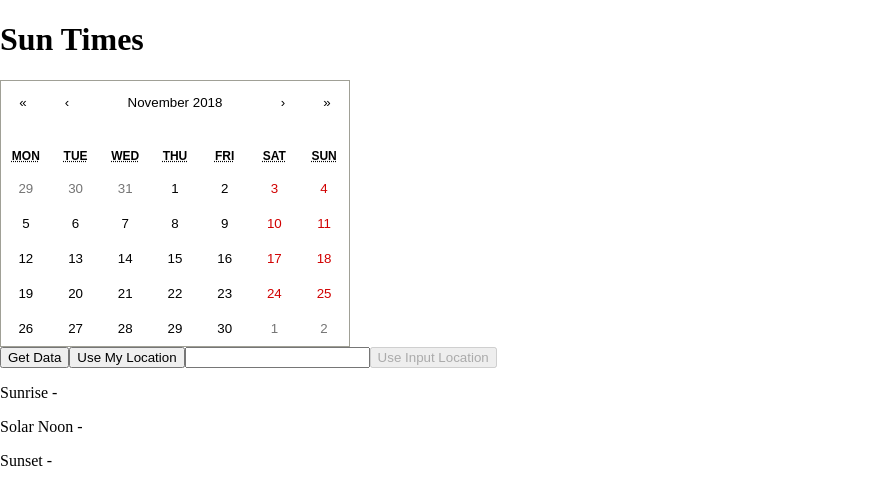
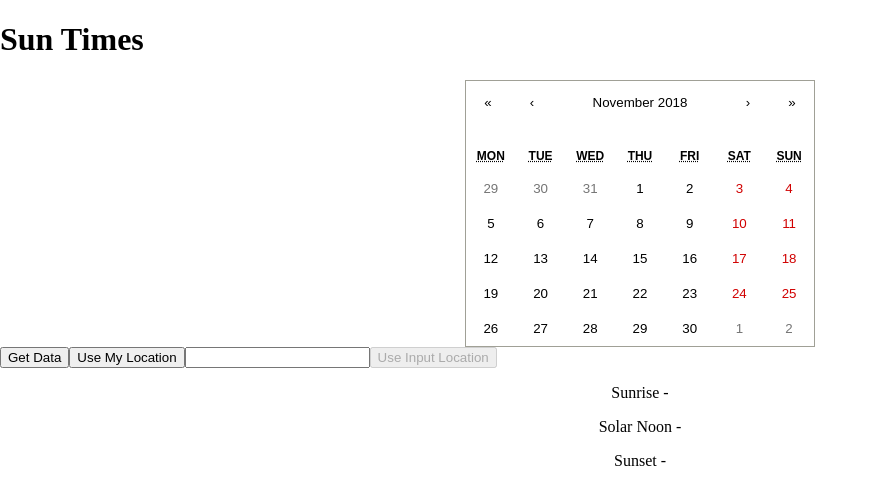
Before and after one commit to HanifCarroll/sun-times, a React (Create React App) app: page / in a window 1280 px wide. Shown: the top 504 px of the page, without its empty margins (0-878 px from the left). Built offline with nearby package versions, Linux system fonts and the light colour scheme; no server answers.

Commit message:
Center times and calendar

```diff
--- a/package.json
+++ b/package.json
@@ -5,6 +5,7 @@
   "dependencies": {
     "axios": "^0.18.0",
     "date-fns": "^1.29.0",
+    "node-sass": "^4.10.0",
     "react": "^16.6.3",
     "react-calendar": "^2.17.5",
     "react-dom": "^16.6.3",
--- a/src/components/Calendar/index.jsx
+++ b/src/components/Calendar/index.jsx
@@ -1,6 +1,11 @@
 import React from "react";
 import ReactCalendar from "react-calendar";
+import styles from "./styles.module.scss";
 
 export const Calendar = ({ onChange }) => {
-  return <ReactCalendar onChange={onChange} />;
+  return (
+    <div className={styles.container}>
+      <ReactCalendar className={styles.calendar} onChange={onChange} />
+    </div>
+  );
 };
--- /dev/null
+++ b/src/components/Calendar/styles.module.scss
@@ -0,0 +1,6 @@
+.container {
+  display: flex;
+  justify-content: center;
+}
+.calendar {
+}
--- a/src/components/Times/index.jsx
+++ b/src/components/Times/index.jsx
@@ -1,10 +1,11 @@
 import React from "react";
+import styles from "./styles.module.scss";
 
 export const Times = ({ times }) => {
   const { sunrise, noon, sunset } = times;
 
   return (
-    <div className="times">
+    <div className={styles.times}>
       <p>Sunrise - {sunrise}</p>
       <p>Solar Noon - {noon}</p>
       <p>Sunset - {sunset}</p>
--- /dev/null
+++ b/src/components/Times/styles.module.scss
@@ -0,0 +1,3 @@
+.times {
+  text-align: center;
+}
```
Also changed, not shown: 1 other file (tests, documents, lock files or other folders).
